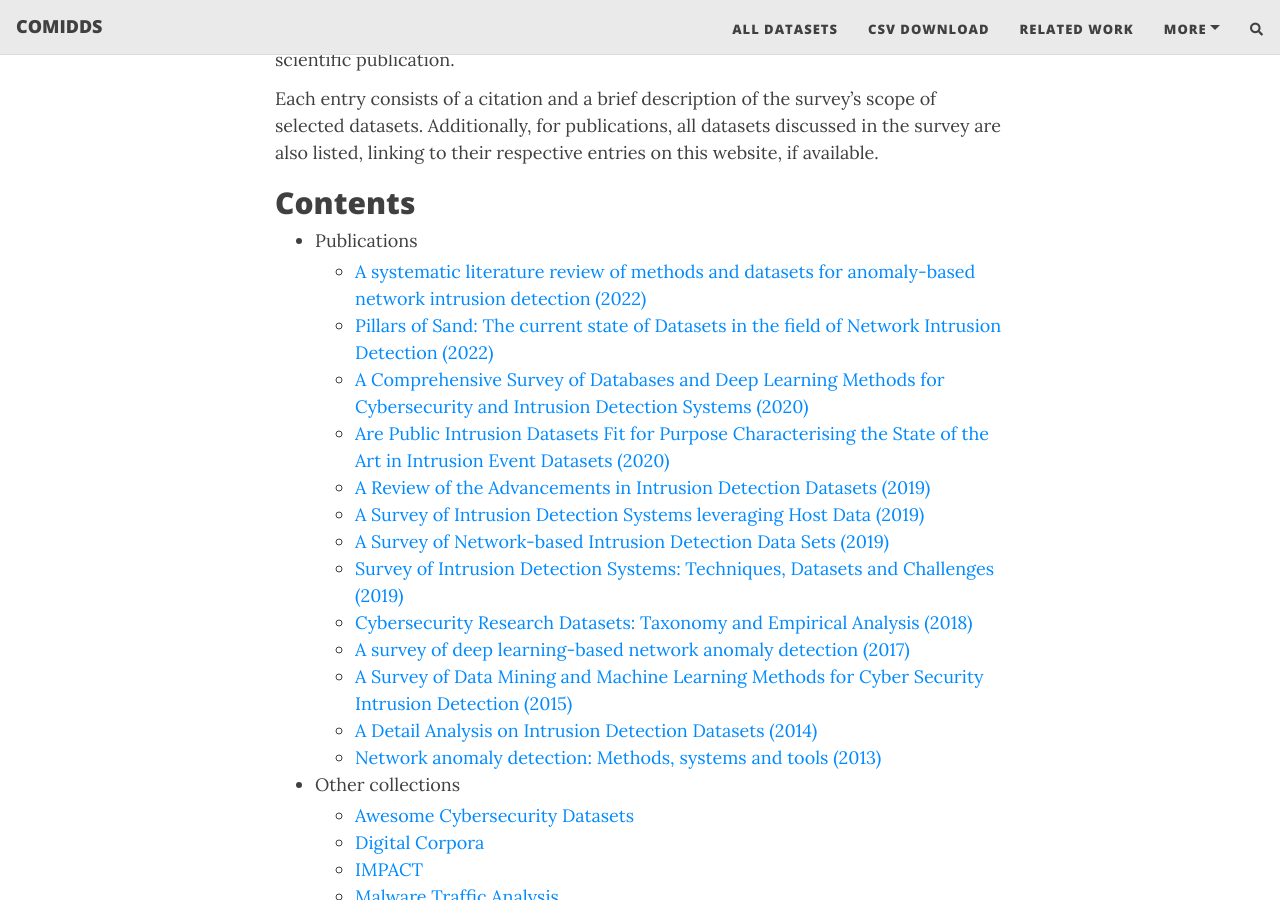
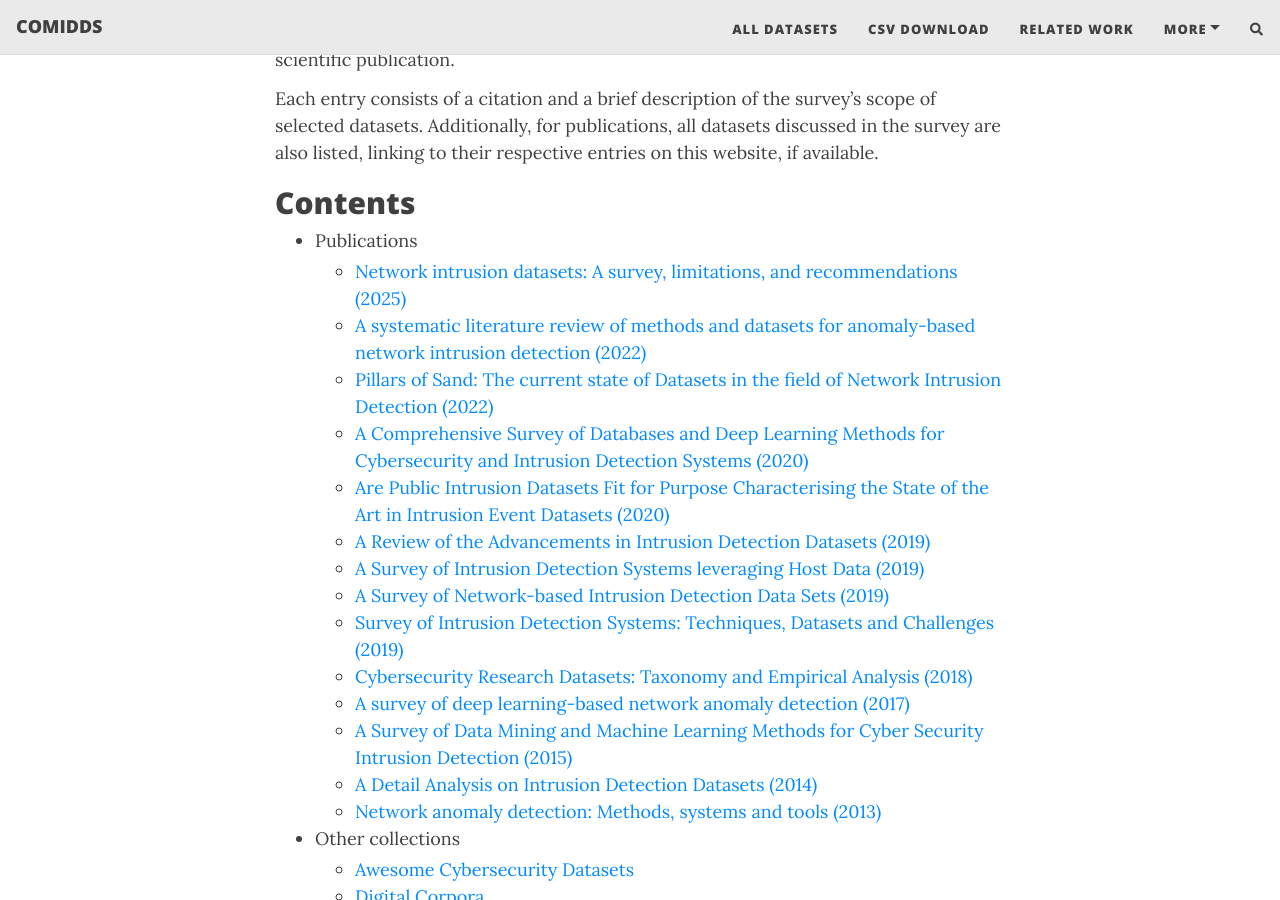
Before and after one commit to fkie-cad/COMIDDS, a Jekyll site: the page built from content/related_work.md, in a window 1280 px wide and 900 px high, scrolled down 318 px. Built offline with Jekyll 4.4.1, drawn with Linux system fonts in a browser that asks for light colours; nearby versions of some CDN libraries; comment, search, counter and statistics services are not loaded.

Commit message:
Add missing info

```diff
--- a/content/related_work.md
+++ b/content/related_work.md
@@ -12,6 +12,7 @@ Additionally, for publications, all datasets discussed in the survey are also li
 ## Contents
 
 - Publications
+    - [Network intrusion datasets: A survey, limitations, and recommendations (2025)](#network-intrusion-datasets-a-survey-limitations-and-recommendations-2025)
     - [A systematic literature review of methods and datasets for anomaly-based network intrusion detection (2022)](#a-systematic-literature-review-of-methods-and-datasets-for-anomaly-based-network-intrusion-detection-2022)
     - [Pillars of Sand: The current state of Datasets in the field of Network Intrusion Detection (2022)](#pillars-of-sand-the-current-state-of-datasets-in-the-field-of-network-intrusion-detection-2022)
     - [A Comprehensive Survey of Databases and Deep Learning Methods for Cybersecurity and Intrusion Detection Systems (2020)](#a-comprehensive-survey-of-databases-and-deep-learning-methods-for-cybersecurity-and-intrusion-detection-systems-2020)
```
